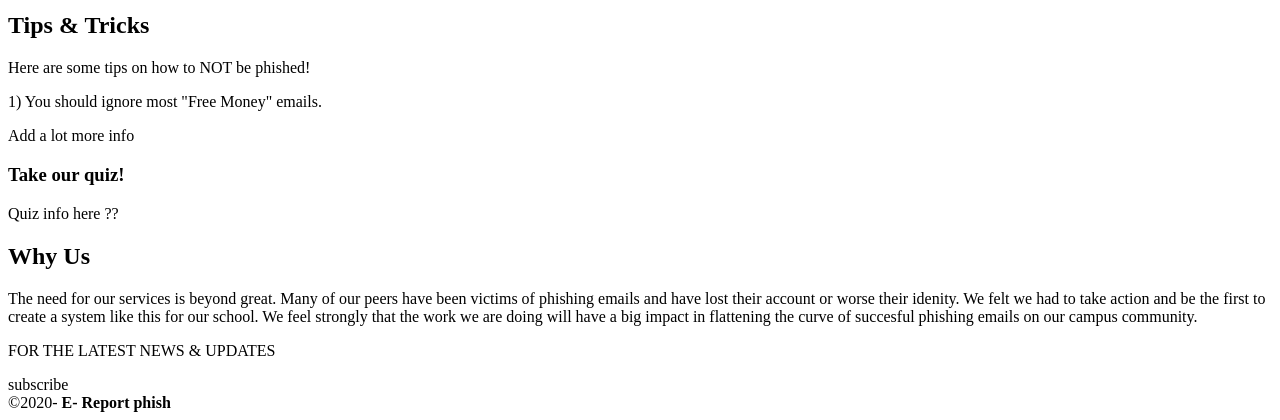
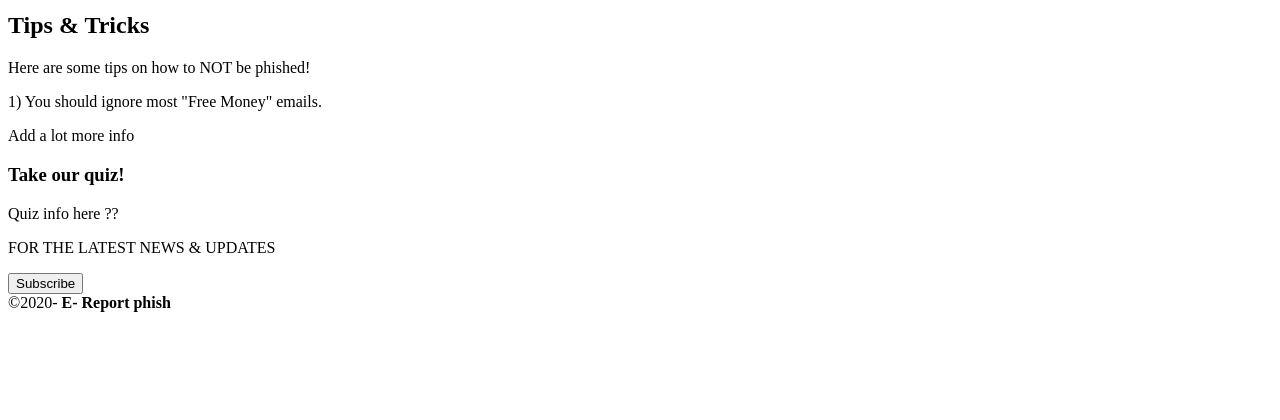
Before and after one commit to ahesh001/EReportHome, a PHP site: the page made by index (3).php in a window 1280 px wide. Shown: the part 613-1033 px from the top of the page. After the commit the page ends 925 px from the top, so only its background shows below. Run offline with PHP 8.4, Linux system fonts and the light colour scheme.

Commit message:
Update footer.php

```diff
--- a/footer.php
+++ b/footer.php
@@ -4,13 +4,10 @@
 <section class="footer_banner" id="contact">
 
 
-<h1 class="hidden">Why Us</h1>
-
-<p> The need for our services is beyond great. Many of our peers have been victims of phishing emails and have lost their account or worse their idenity. We felt we had to take action and be the first to create a system like this for our school. We feel strongly that the work we are doing will have a big impact in flattening the curve of succesful phishing emails on our campus community.</p>
 
 <p class="hero_header">FOR THE LATEST NEWS &amp; UPDATES</p>
 
-<div class="button">subscribe</div>
+<button type="submit" name="Subscribe">Subscribe</button>
 </section>
 <!-- Copyrights Section -->
 
```
